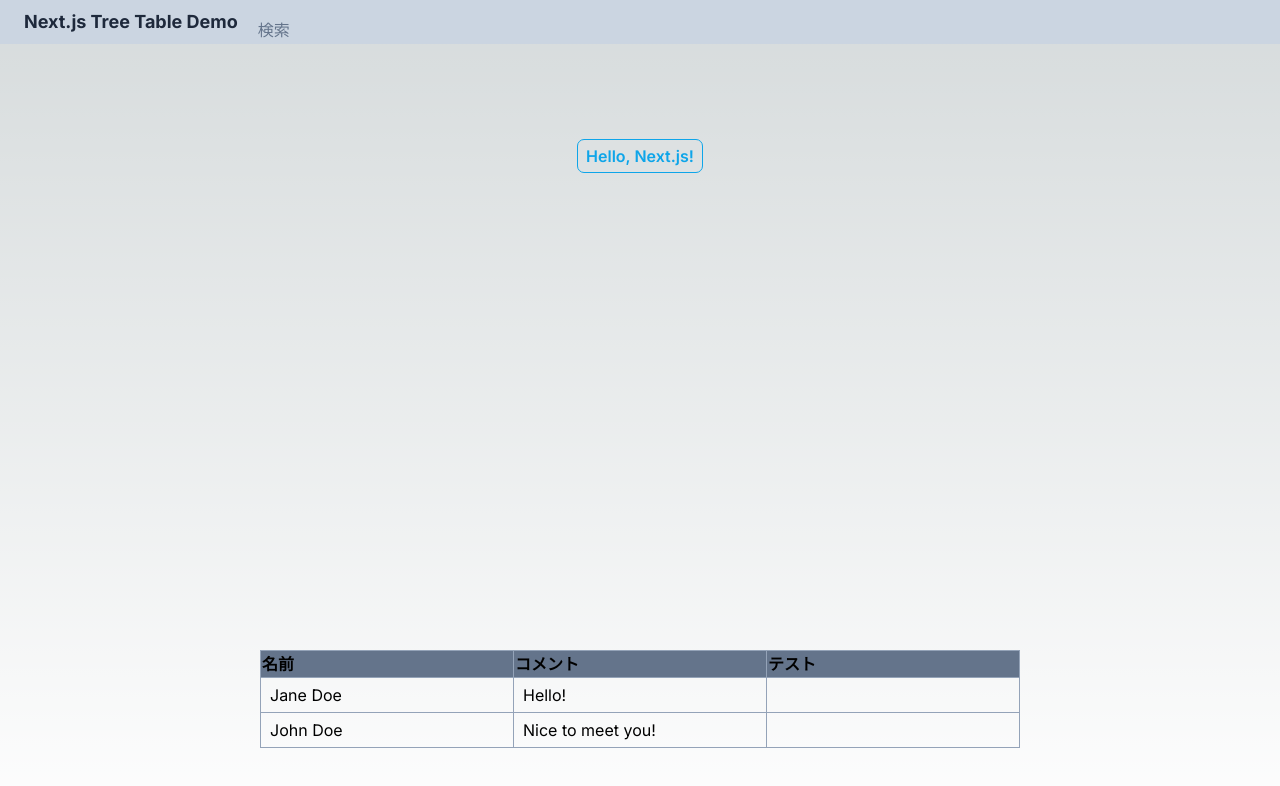
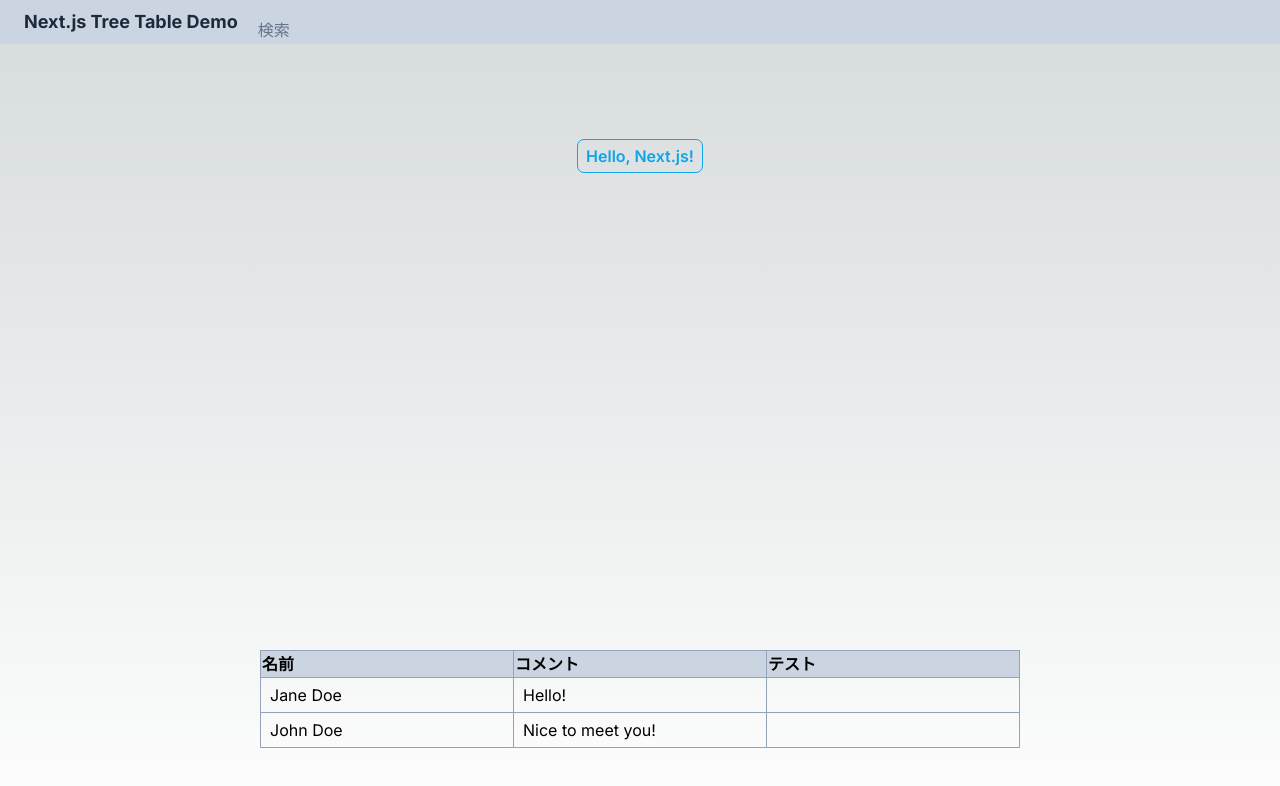
Before and after one commit to Daiius/nextjs-tree-table-demo, a Next.js app: page / in a window 1280 px wide. Shown: the top 786 px of the page. Built offline with nearby package versions, Linux system fonts and the light colour scheme.

Commit message:
Storybookで発生する各種エラーを修正

```diff
--- a/src/app/page.tsx
+++ b/src/app/page.tsx
@@ -2,9 +2,9 @@
 
 import React from 'react';
 import Button from "@/components/base/Button";
-import Image from "next/image";
+//import Image from "next/image";
 
-import PriorityOrderMark from "@/components/base/PriorityOrderMark";
+//import PriorityOrderMark from "@/components/base/PriorityOrderMark";
 import PriorityOrderFilterObjectTable from '@/components/case/PriorityOrderFilterObjectTable';
 
 type Data = {
@@ -34,7 +34,7 @@ export default function Home() {
       <PriorityOrderFilterObjectTable<Data>
         data={data}
         keys={[...keys, 'テスト' as keyof Data]}
-        onDataChange={(id, key, oldValue, newValue) => setData(
+        onDataChange={(id, key, newValue) => setData(
           data.map(d => d.id === id ? { ...d, [key]: newValue} : d)
         )}
         id={(d: Data) => d.id}
--- a/src/components/base/Table.tsx
+++ b/src/components/base/Table.tsx
@@ -11,8 +11,8 @@ export const TableHeaderCell: React.FC<TableHeaderCellProps> = ({
   <th
     className={`
       border border-1
-      border-slate-400 bg-slate-500
-      dark:border-slate-500 dark:bg-slate-600
+      border-slate-400 bg-slate-300
+      dark:border-slate-500 dark:bg-slate-400
       ${className}
     `}
     {...props}
--- a/src/components/case/ObjectTable.tsx
+++ b/src/components/case/ObjectTable.tsx
@@ -9,7 +9,7 @@ import Input from '../base/Input';
 export type ObjectTableProps<T> = {
   data: T[];
   keys: (keyof T)[];
-  onDataChange: (id: number|string, key: string, oldValue: string, newValue: string) => void;
+  onDataChange: (id: number|string, key: string, newValue: string, oldValue: string) => void;
   id: (data: T) => number | string;
   headerCell?: (key: keyof T) => React.ReactNode;
 }
--- a/src/components/case/PriorityOrderObjectTable.tsx
+++ b/src/components/case/PriorityOrderObjectTable.tsx
@@ -20,8 +20,6 @@ const PriorityOrderObjectTable = <T extends object,>({
     onChange,
     orderedData
   } = usePriorityOrder({ data });
-
-  console.log(orders);
 
   const onToggle = (key: keyof T) => {
     console.log(key);
```
Also changed, not shown: 1 other file (tests, documents, lock files or other folders).
